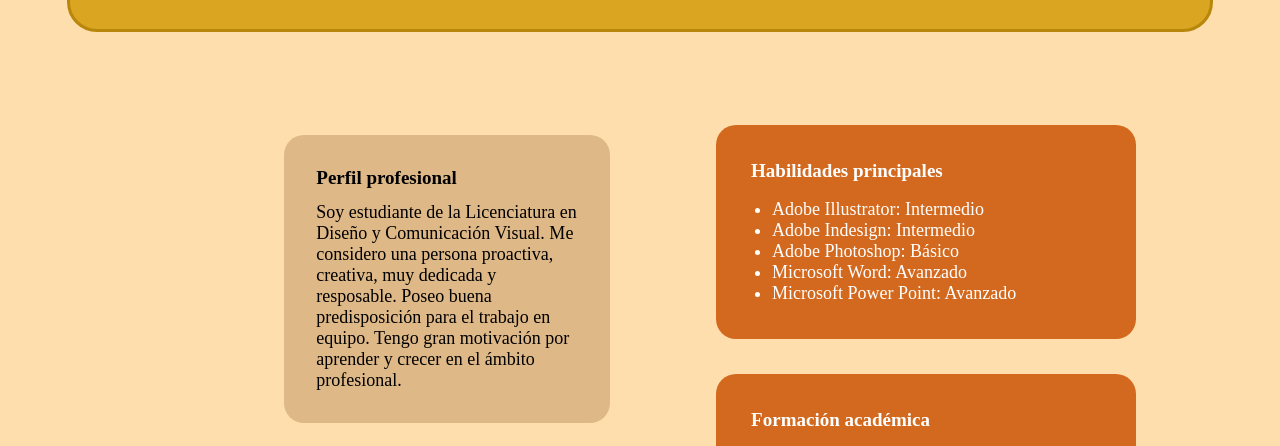
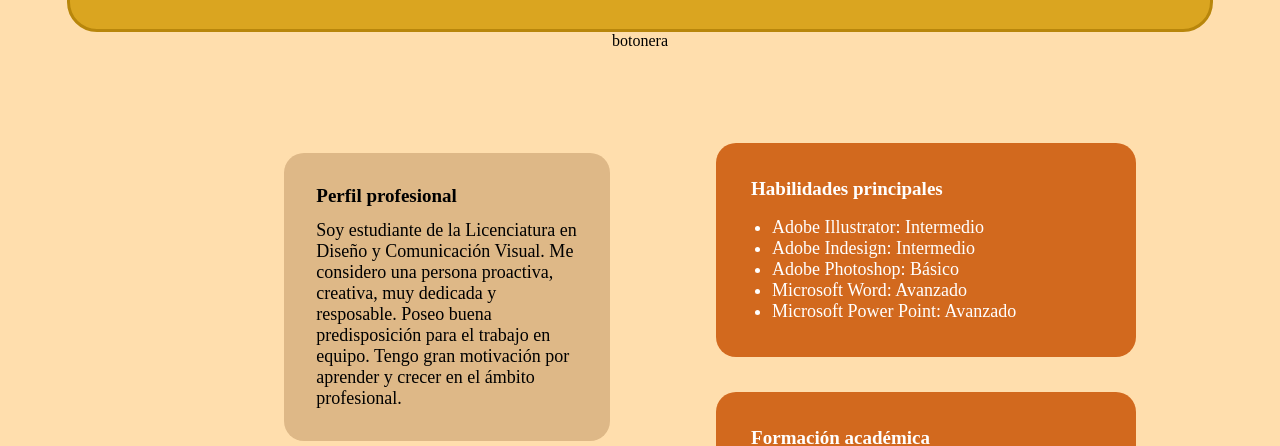
Before and after one commit to victoriamiramontes/Victoria, a plain HTML site: page index.html in a window 1280 px wide. Shown: the part 378-824 px from the top of the page. Drawn offline with Linux system fonts and the light colour scheme.

Commit message:
positions

```diff
--- a/estilos.css
+++ b/estilos.css
@@ -31,6 +31,10 @@ header {
 	justify-content: center;
 }
 
+nav {
+	position: sticky;
+	top: 5%;
+}
 
 div {
 	display: flex;
@@ -58,6 +62,7 @@ main {
 	align-items: center;
 	justify-content: center;
 }
+
 
 .columna1 {
 	display: flex;
--- a/index.html
+++ b/index.html
@@ -14,6 +14,7 @@
 			<h3>Estudiante de Dise&ntilde;o y Comunicaci&oacute;n Visual</h3>
 		</div>
 	</header>
+	<nav>botonera</nav>
 	<main>
 		<div class="columna1">
 		<section class="sec1">
```
